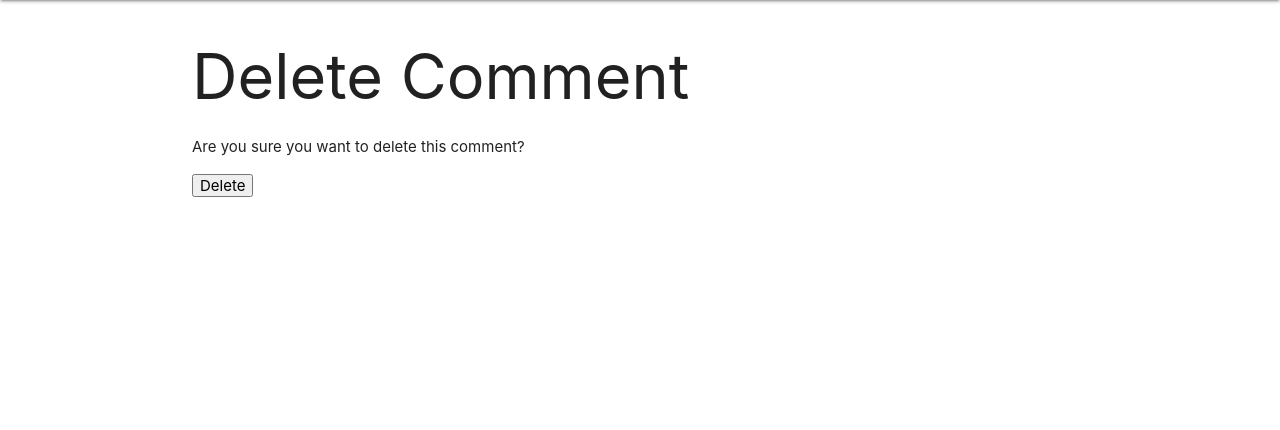
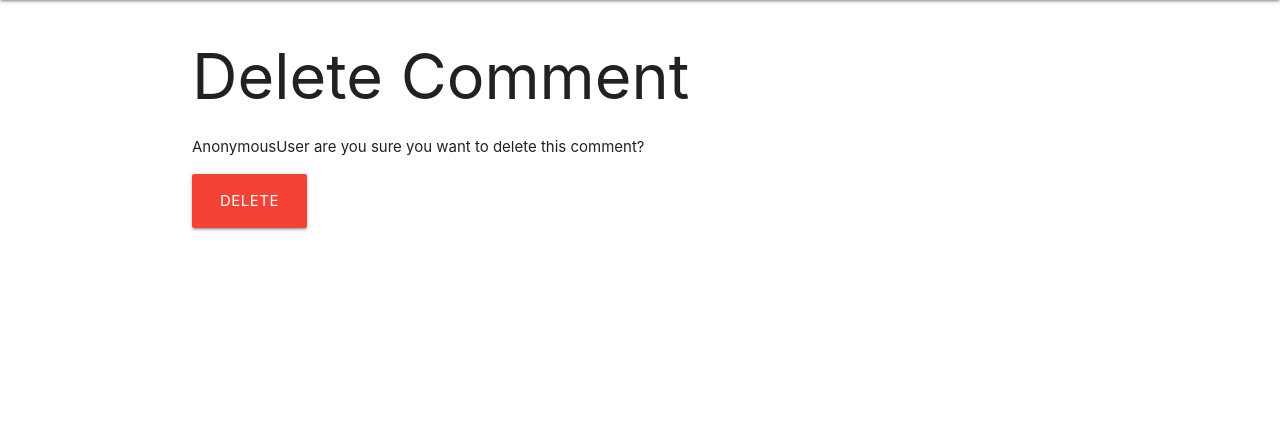
Before and after one commit to cblystone67/TabBank, a Django app: template main_app/templates/main_app/comment_confirm_delete.html in a window 1280 px wide. Shown: the part 64-494 px from the top of the page. Run offline with Django 4.2, Linux system fonts and the light colour scheme; the template is opened without the code that fills it, so the values that code supplies are empty.

Commit message:
Adding css

```diff
--- a/main_app/templates/main_app/comment_confirm_delete.html
+++ b/main_app/templates/main_app/comment_confirm_delete.html
@@ -3,10 +3,10 @@
 {% block content %}
   <h1>Delete Comment</h1>
 
-  <p>Are you sure you want to delete this comment?</p>
+  <p>{{user}} are you sure you want to delete this comment?</p>
 
   <form method="POST">
     {% csrf_token %}
-    <button type="submit">Delete</button>
+    <button type="submit" class="btn-large red">Delete</button>
   </form>
 {% endblock %}
```
